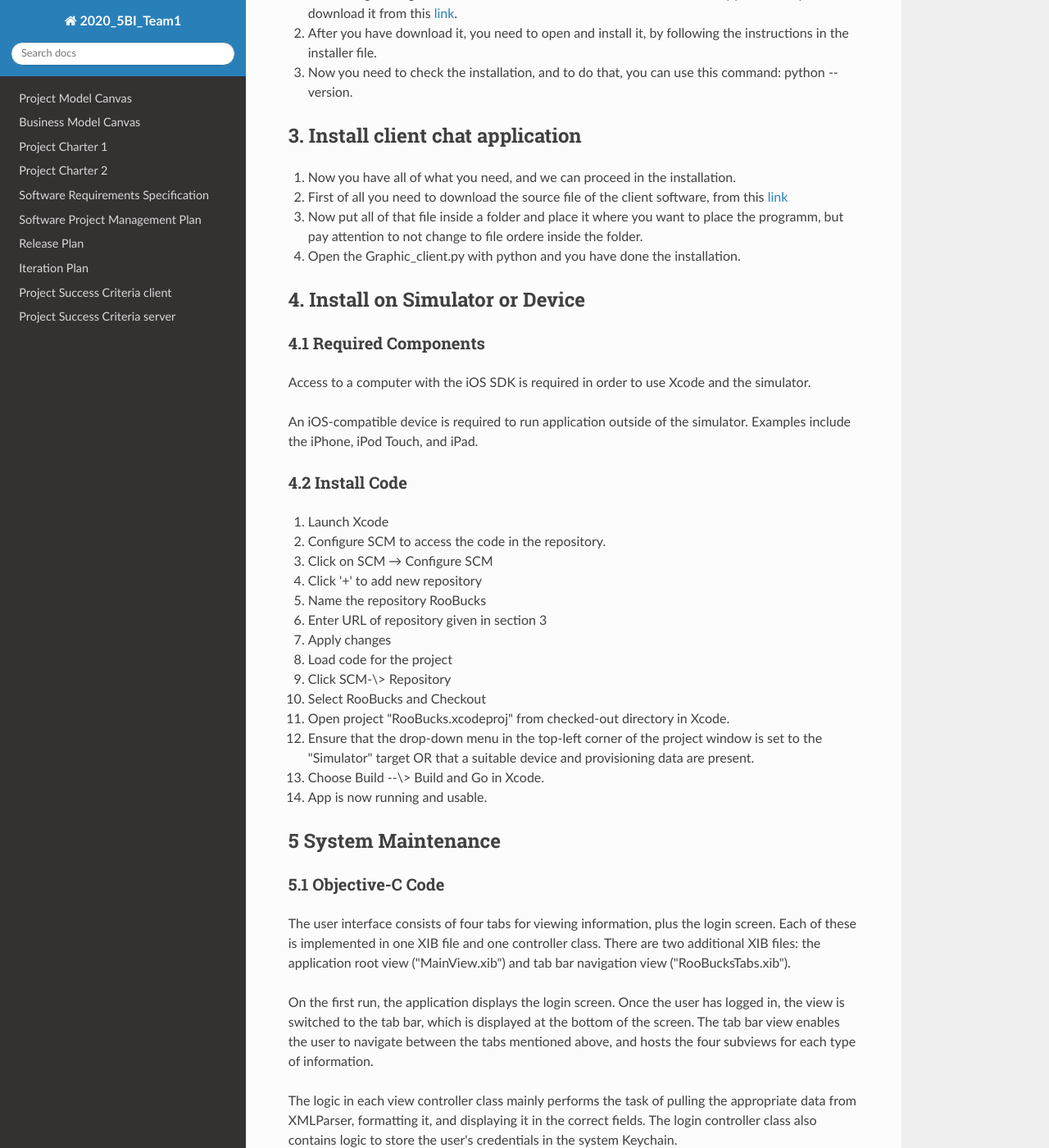
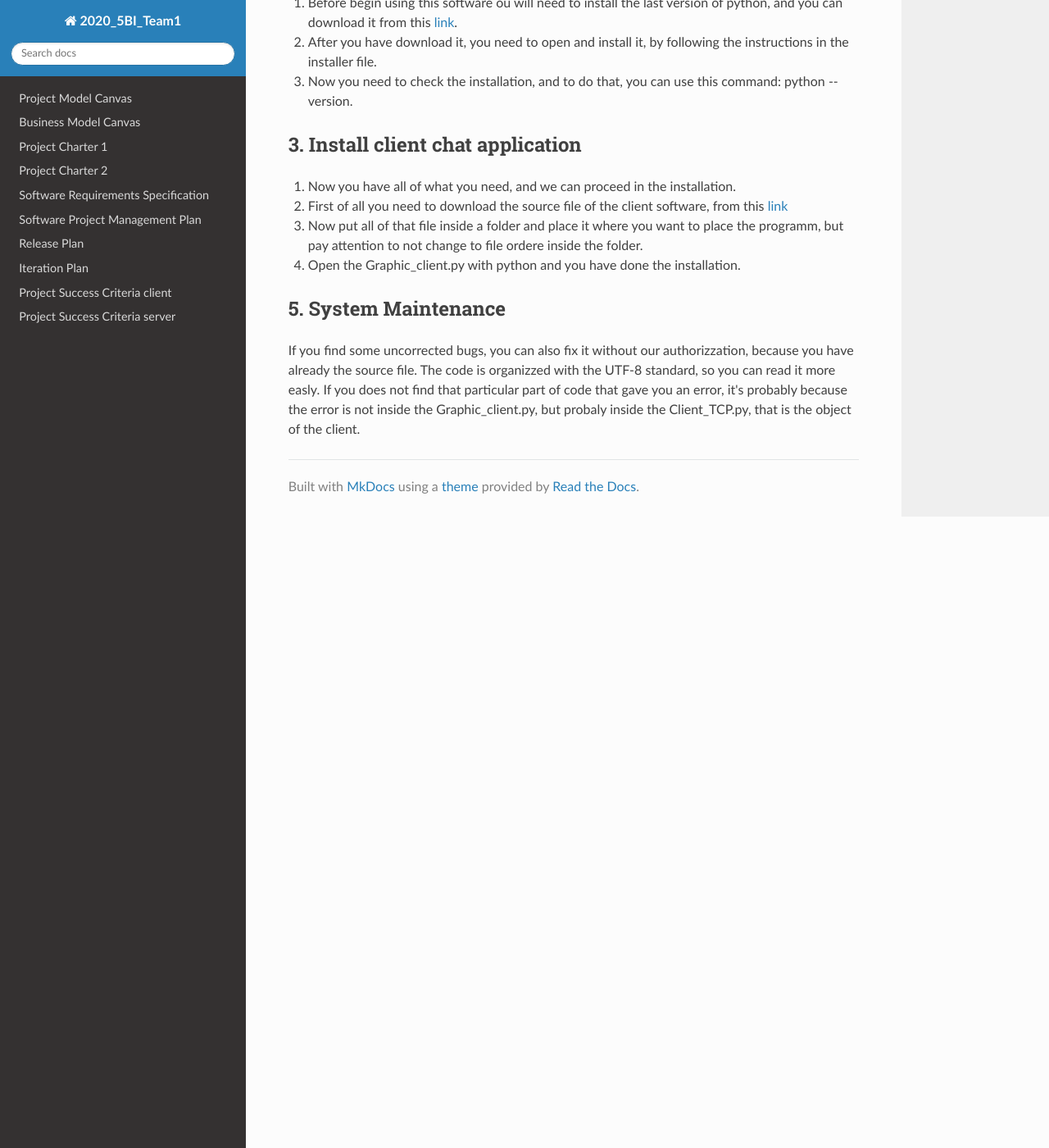
Before and after one commit to FrankMartinuz/2020_5BI_team1_Liboni, an MkDocs documentation site: the page built from docs/System_Reqirements_client.md, in a window 1280 px wide and 1400 px high, scrolled down 1050 px. Shown: the whole window at 82% size. Built offline with MkDocs 1.6.1, drawn with Linux system fonts in a browser that asks for light colours; nearby versions of some CDN libraries; some of the changed text lies outside the part shown.

Commit message:
Ended the client part

```diff
--- a/docs/System_Reqirements_client.md
+++ b/docs/System_Reqirements_client.md
@@ -20,15 +20,14 @@ Matteo Tognella
 
 3. Install client chat application
 
-4. Install on Simulator or Device
-
-5. System Maintenance
+4. System Maintenance
 
 ## Revision History
 
 | Version | Date | Name | Description |
 | :---: | --- | --- | --- |
-| 1 | 20/04/2020 | Riccardo Radosta, Matteo Tognella | Initial Document |
+| 1 | 19/04/2020 | Riccardo Radosta, Matteo Tognella | Initial Document |
+| 1.5 | 20/04/2020 | Riccardo Radosta, Matteo Tognella | Ended Document |
 
 ## 1. Introduction
 
@@ -49,47 +48,8 @@ This document will explain you how to setup your device to use this sofware.
   3. Now put all of that file inside a folder and place it where you want to place the programm, but pay attention to not change to file ordere inside the folder.
   4. Open the Graphic_client.py with python and you have done the installation.
 
-## 4. Install on Simulator or Device
+## 5. System Maintenance
 
-### 4.1 Required Components
-
-Access to a computer with the iOS SDK is required in order to use Xcode and the simulator.
-
-An iOS-compatible device is required to run application outside of the simulator. Examples include the iPhone, iPod Touch, and iPad.
-
-### 4.2 Install Code
-
-1. Launch Xcode
-2. Configure SCM to access the code in the repository.
-  1. Click on SCM → Configure SCM
-  2. Click &#39;+&#39; to add new repository
-  3. Name the repository RooBucks
-  4. Enter URL of repository given in section 3
-  5. Apply changes
-3. Load code for the project
-  1. Click SCM-\&gt; Repository
-  2. Select RooBucks and Checkout
-4. Open project &quot;RooBucks.xcodeproj&quot; from checked-out directory in Xcode.
-5. Ensure that the drop-down menu in the top-left corner of the project
- window is set to the &quot;Simulator&quot; target OR that a suitable device and
- provisioning data are present.
-6. Choose Build --\&gt; Build and Go in Xcode.
-7. App is now running and usable.
-
-## 5 System Maintenance
-
-### 5.1 Objective-C Code
-
-The user interface consists of four tabs for viewing information, plus the login screen. Each of these is implemented in one XIB file and one controller class. There are two additional XIB files: the application root view (&quot;MainView.xib&quot;) and tab bar navigation view (&quot;RooBucksTabs.xib&quot;).
-
-On the first run, the application displays the login screen. Once the user has logged in, the view is switched to the tab bar, which is displayed at the bottom of the screen. The tab bar view enables the user to navigate between the tabs mentioned above, and hosts the four subviews for each type of information.
-
-The logic in each view controller class mainly performs the task of pulling the appropriate data from XMLParser, formatting it, and displaying it in the correct fields. The login controller class also contains logic to store the user&#39;s credentials in the system Keychain.
-
-### 5.2 Perl Proxy Code
-
-The proxy server consists of a perl cgi, executed by apache when a specific POST is received via https. The perl code logs into managemyid using the user&#39;s credentials (provided in POST). From there, the code captures an https re-direct, and uses the unique URL in the re-direct to request account balance and account history. This is accomplished in three separate https transactions with managemyid.
-
-As information is gleaned from the second two tranactions with managemyid, the perl script generates XML, and sends it to the objective-C parser on the iOS device through the (still open) tcp stream.
-
-When the parsing and XML generation is complete, the tcp session is closed, and the perl script exits. No passwords or user data is retained on the proxy server.
+  If you find some uncorrected bugs, you can also fix it without our authorizzation, because you have already the source file.
+  The code is organizzed with the UTF-8 standard, so you can read it more easly.
+  If you does not find that particular part of code that gave you an error, it's probably because the error is not inside the Graphic_client.py, but probaly inside the Client_TCP.py, that is the object of the client.
```
